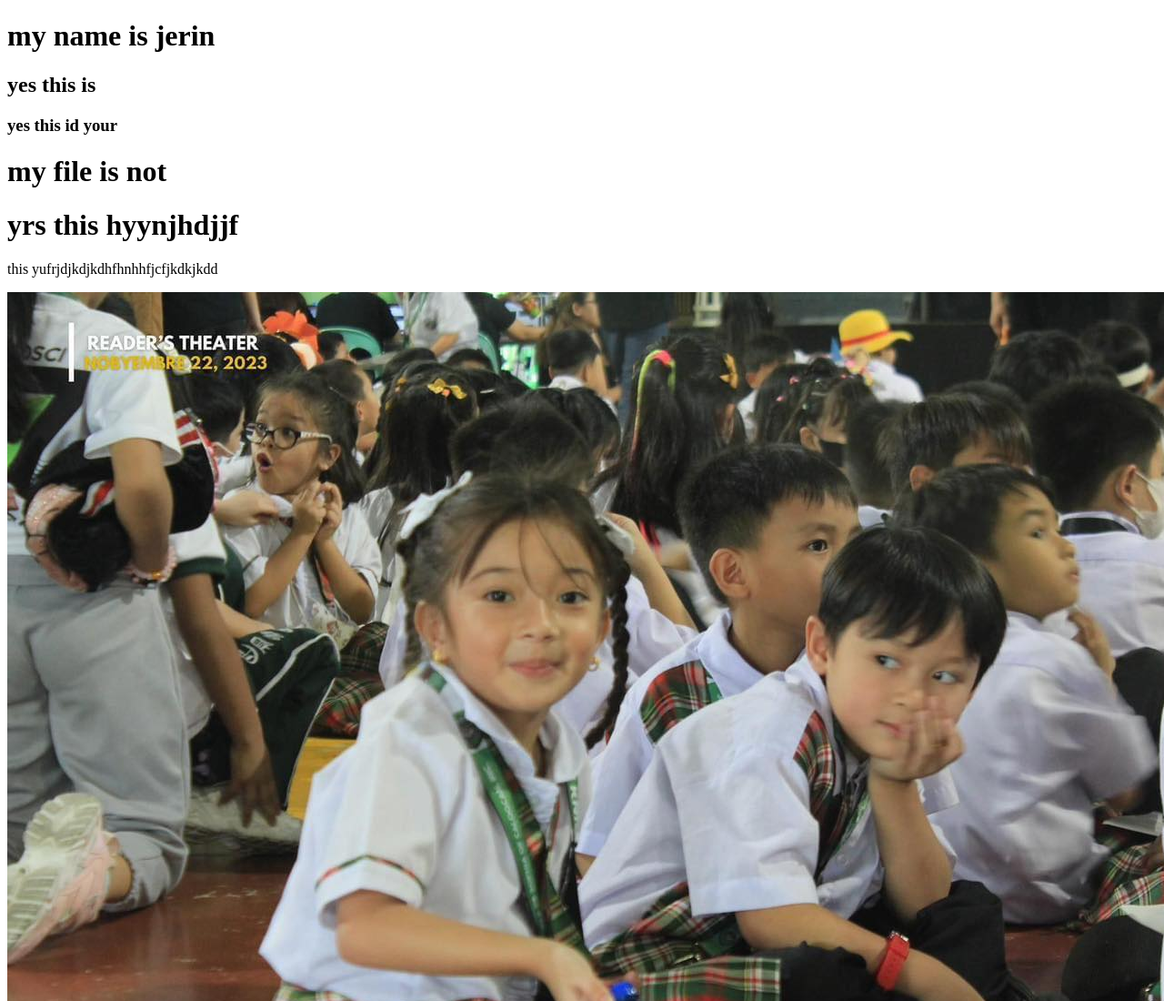
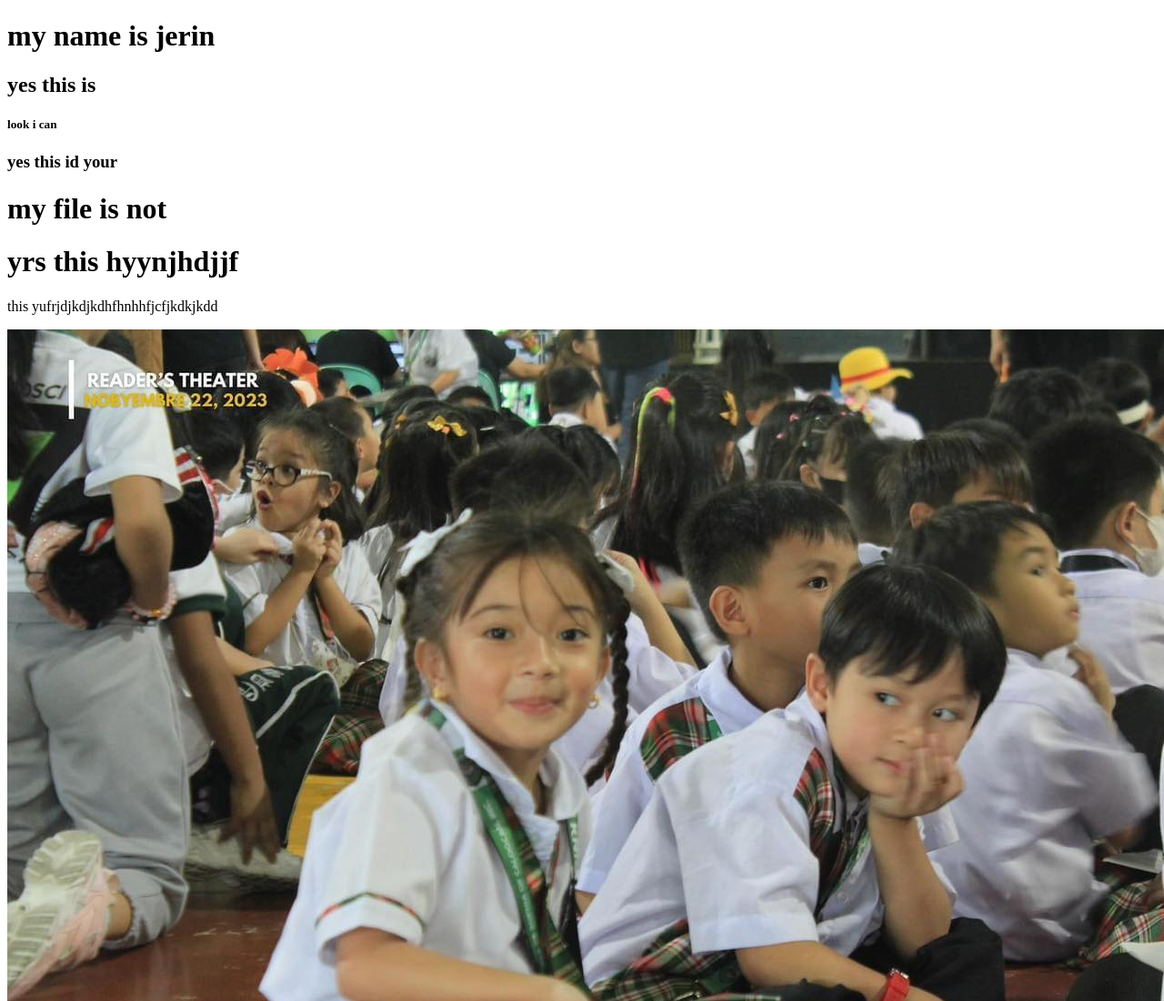
Before and after one commit to saimaabbasjerin/my.forth.repo, a plain HTML site: page index.html in a window 1280 px wide. Shown: the top 1100 px of the page at 91% size. Drawn offline with Linux system fonts and the light colour scheme.

Commit message:
added new

```diff
--- a/index.html
+++ b/index.html
@@ -8,6 +8,8 @@
 <body>
       <h1>my name is jerin</h1>
       <h2>yes this is</h2>
+
+      <h5>look i can  </h5>
       <h3>yes this id your</h3>
       <h1>my file is not</h1>
 <div>
```
